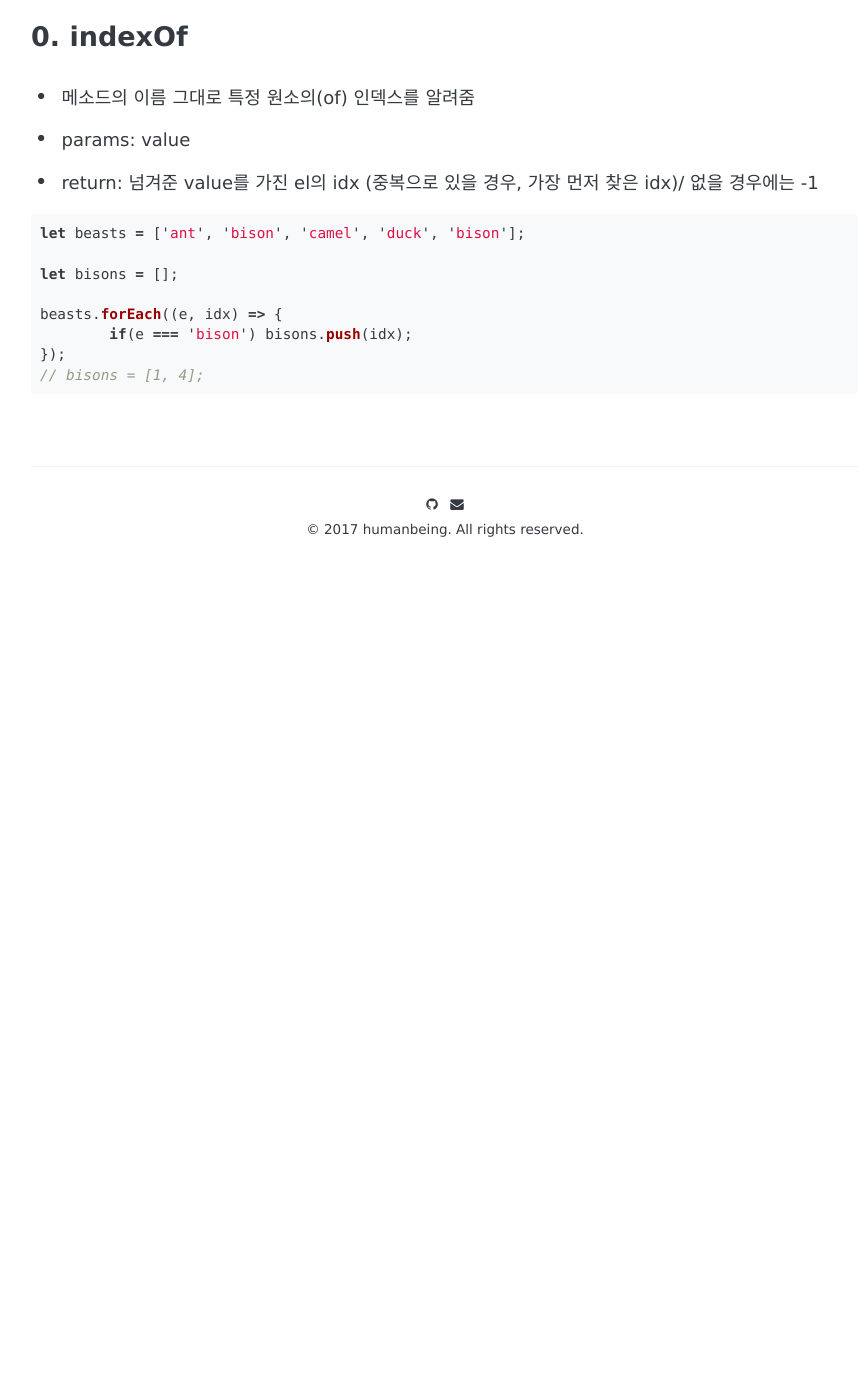
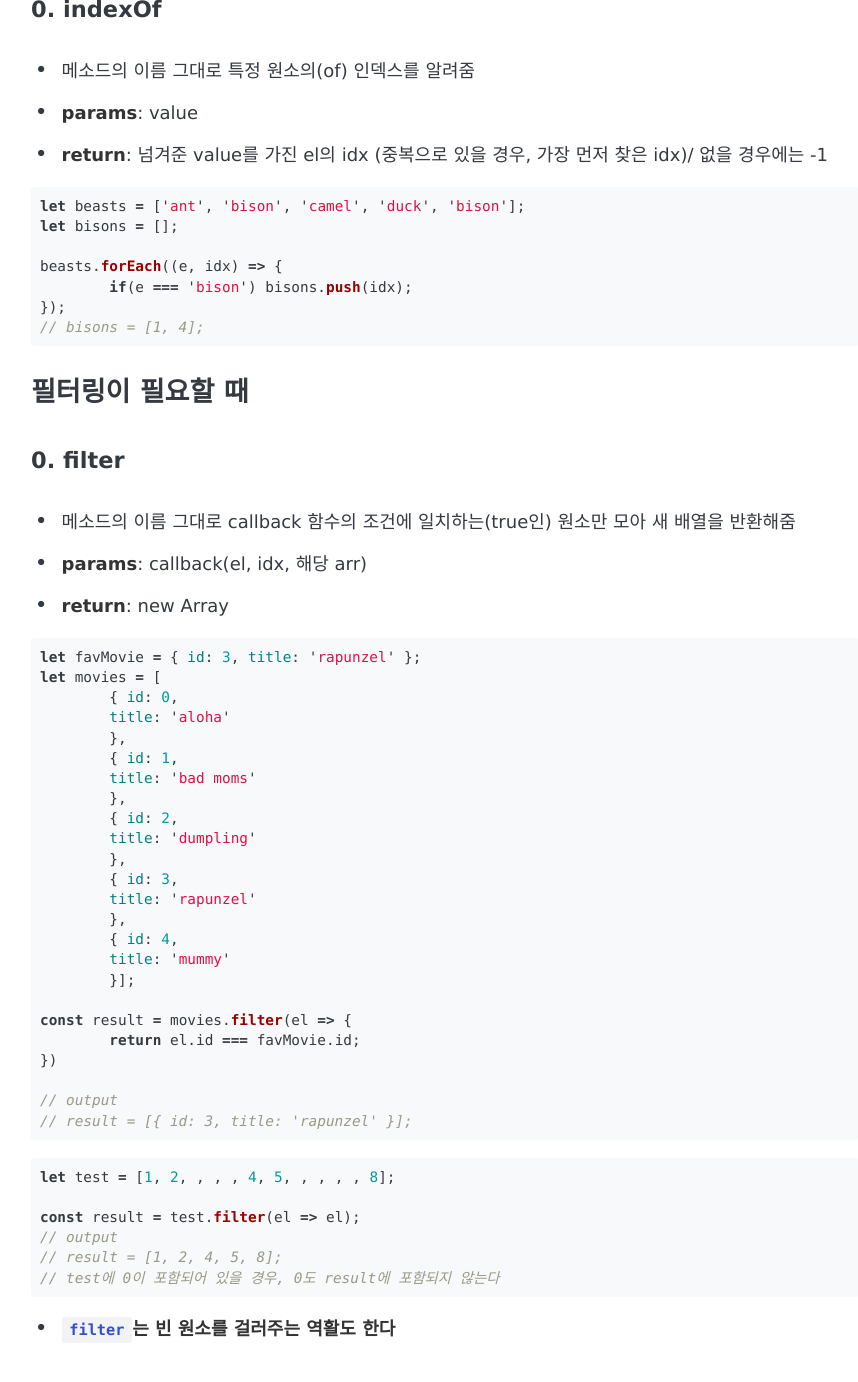
Before and after one commit to originalhumanbeing/originalhumanbeing.github.io, a Jekyll site: the page built from _posts/2019-01-01-arr-methods.md, in a window 1280 px wide and 1400 px high, scrolled down 1612 px. Shown: the top 1382 px of the window, without its empty margins (195-1053 px from the left). Built offline with Jekyll 4.4.1, drawn with Linux system fonts in a browser that asks for light colours; some web fonts are replaced; comment, search, counter and statistics services are not loaded; before the commit the page ends 2242 px from its top, so only the background shows below that; some of the changed text lies outside the part shown.

Commit message:
arr 메소드 정리: filter

````diff
--- a/_posts/2019-01-01-arr-methods.md
+++ b/_posts/2019-01-01-arr-methods.md
@@ -3,20 +3,20 @@ layout: post
 title: "자주 쓰지만 계속 까먹는 Array 메소드 정리"
 description: "까먹지 말자 쫌"
 date: 2019-01-01
-tags: [ES6, Array, splice, slice, join, concat, forEach, map, reduce, filter, sort, indexOf, TIL]
+tags: [Array, splice, slice, join, concat, forEach, map, reduce, filter, sort, indexOf, TIL]
 comments: true
 share: true
 ---
 
 자주 써야하고 실제로 자주 쓰지만 쓰려고 할 때마다 까먹는 Array 메소드를 정리해보고자 한다. 모든 내용은 MDN + 구글링을 참고했고, 노트 정리처럼 공부용 + 개인 위키용으로 작성했다. (혹시 공부한 내용 중 틀린 부분이 있다면 댓글 부탁드립니다.)
 
-## 순회가 목적일 때
+### 순회가 목적일 때
 배열을 순회해야 할 때가 정말 많은데, 배열 + 순회 키워드가 합쳐지기만 하면 생각도 안 하고 `for..of`를 바로 사용하는 나를 발견했다. 하지만 아래와 같은 좋은 메소드들도 있다.
 
-### 0. forEach
+#### 0. forEach
 - 주어진 배열의 원소를 한 번씩 순회하면서 callback 함수에 정의된 대로 연산 가능
-- params: el, idx, callback
-- return: undefined
+- **params**: el, idx, callback
+- **return**: undefined
 
 ```javascript
 let arr = [1, 2, 3],
@@ -36,10 +36,10 @@ arr.forEach((el, idx) => {
 ```
 - **`forEach`는 새로운 배열을 반환하거나 기존 배열을 바꾸지도 않으므로 연산된 값을 새 배열에 `push`하거나 `arr[idx]`에 넣어주어야 한다**
 
-### 1. map
+#### 1. map
 - forEach와 마찬가지로 배열의 원소를 순회한다. 새로운 배열을 반환하는 것이 큰 차이.
-- params: el, idx, arr
-- return: new Array
+- **params**: el, idx, arr
+- **return**: new Array
 
 ```javascript
 let arr = ['example.md', 'test.md', 'README.md'];
@@ -50,15 +50,15 @@ let newArr = arr.map(el => {
 ```
 - **`map`이 `return`해주는 새 `arr`을 잘 할당해주기만 하면 된다**
 
-## 특정 원소가 존재하는지 확인하고 싶을 때
-### 0. indexOf
+
+### 특정 원소가 존재하는지 확인하고 싶을 때
+#### 0. indexOf
 - 메소드의 이름 그대로 특정 원소의(of) 인덱스를 알려줌
-- params: value
-- return: 넘겨준 value를 가진 el의 idx (중복으로 있을 경우, 가장 먼저 찾은 idx)/ 없을 경우에는 -1
+- **params**: value
+- **return**: 넘겨준 value를 가진 el의 idx (중복으로 있을 경우, 가장 먼저 찾은 idx)/ 없을 경우에는 -1
 
 ```javascript
 let beasts = ['ant', 'bison', 'camel', 'duck', 'bison'];
-
 let bisons = [];
 
 beasts.forEach((e, idx) => {
@@ -66,3 +66,46 @@ beasts.forEach((e, idx) => {
 });
 // bisons = [1, 4];
 ```
+
+
+### 필터링이 필요할 때
+#### 0. filter
+- 메소드의 이름 그대로 callback 함수의 조건에 일치하는(true인) 원소만 모아 새 배열을 반환해줌
+- **params**: callback(el, idx, 해당 arr)
+- **return**: new Array
+
+```javascript
+let favMovie = { id: 3, title: 'rapunzel' };
+let movies = [
+	{ id: 0,
+	title: 'aloha'
+	},
+	{ id: 1,
+	title: 'bad moms'
+	},
+	{ id: 2,
+	title: 'dumpling'
+	},
+	{ id: 3,
+	title: 'rapunzel'
+	},
+	{ id: 4,
+	title: 'mummy'
+	}];
+
+const result = movies.filter(el => {
+	return el.id === favMovie.id;
+})
+
+// output
+// result = [{ id: 3, title: 'rapunzel' }];
+```
+```javascript
+let test = [1, 2, , , , 4, 5, , , , , 8];
+
+const result = test.filter(el => el);
+// output
+// result = [1, 2, 4, 5, 8];
+// test에 0이 포함되어 있을 경우, 0도 result에 포함되지 않는다
+```
+- **`filter`는 빈 원소를 걸러주는 역활도 한다**
````
